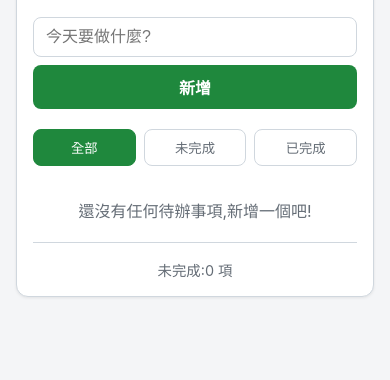
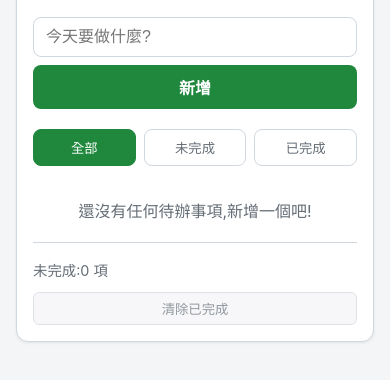
Before and after one commit to samhlin/copilotgithub_workshop, a plain HTML site: page index.html in a window 390 px wide. Shown: the part 126-506 px from the top of the page. Drawn offline with Linux system fonts and the light colour scheme.

Commit message:
feat: 新增清除已完成功能 (#4)

```diff
--- a/app.js
+++ b/app.js
@@ -9,6 +9,7 @@
 const list = document.getElementById('todo-list');
 const emptyState = document.getElementById('empty-state');
 const remainingCount = document.getElementById('remaining-count');
+const clearCompletedButton = document.getElementById('clear-completed');
 const themeToggle = document.getElementById('theme-toggle');
 const themeIcon = themeToggle.querySelector('.theme-icon');
 const themeLabel = themeToggle.querySelector('.theme-label');
@@ -124,6 +125,10 @@
   // 更新未完成數量
   const remaining = todos.filter((todo) => !todo.completed).length;
   remainingCount.textContent = `未完成:${remaining} 項`;
+
+  // 沒有已完成項目時停用清除按鈕
+  const hasCompletedTodos = todos.some((todo) => todo.completed);
+  clearCompletedButton.disabled = !hasCompletedTodos;
 }
 
 // ---------- 操作行為 ----------
@@ -160,6 +165,19 @@
   render();
 }
 
+/** 確認後清除所有已完成的待辦事項 */
+function clearCompletedTodos() {
+  const hasCompletedTodos = todos.some((todo) => todo.completed);
+  if (!hasCompletedTodos) return;
+
+  const confirmed = window.confirm('確定要清除所有已完成的待辦事項嗎?');
+  if (!confirmed) return;
+
+  todos = todos.filter((todo) => !todo.completed);
+  saveTodos();
+  render();
+}
+
 // ---------- 事件綁定 ----------
 
 // 送出表單 = 新增待辦
@@ -188,6 +206,9 @@
   }
 });
 
+// 清除所有已完成的待辦事項
+clearCompletedButton.addEventListener('click', clearCompletedTodos);
+
 // 切換篩選條件並重新繪製清單
 filterButtons.forEach((button) => {
   button.addEventListener('click', () => {
--- a/index.html
+++ b/index.html
@@ -45,6 +45,9 @@
 
     <footer class="app-footer">
       <span id="remaining-count">未完成:0 項</span>
+      <button id="clear-completed" class="clear-completed" type="button" aria-label="清除所有已完成的待辦事項">
+        清除已完成
+      </button>
     </footer>
   </main>
 
--- a/styles.css
+++ b/styles.css
@@ -210,12 +210,37 @@
 }
 
 .app-footer {
+  display: flex;
+  align-items: center;
+  justify-content: space-between;
+  gap: 12px;
   margin-top: 20px;
   padding-top: 16px;
   border-top: 1px solid var(--border);
-  text-align: center;
   font-size: 0.9rem;
   color: var(--text-muted);
+}
+
+.clear-completed {
+  padding: 6px 10px;
+  color: var(--danger);
+  background: var(--surface);
+  border: 1px solid var(--danger);
+  border-radius: 6px;
+  cursor: pointer;
+}
+
+.clear-completed:hover:not(:disabled) {
+  color: var(--accent-text);
+  background: var(--danger);
+}
+
+.clear-completed:disabled {
+  color: var(--text-muted);
+  background: var(--bg);
+  border-color: var(--border);
+  cursor: not-allowed;
+  opacity: 0.7;
 }
 
 /* ---------- 無障礙:僅供螢幕閱讀器 ---------- */
@@ -249,4 +274,9 @@
   .theme-toggle {
     align-self: flex-end;
   }
+
+  .app-footer {
+    align-items: stretch;
+    flex-direction: column;
+  }
 }
```
